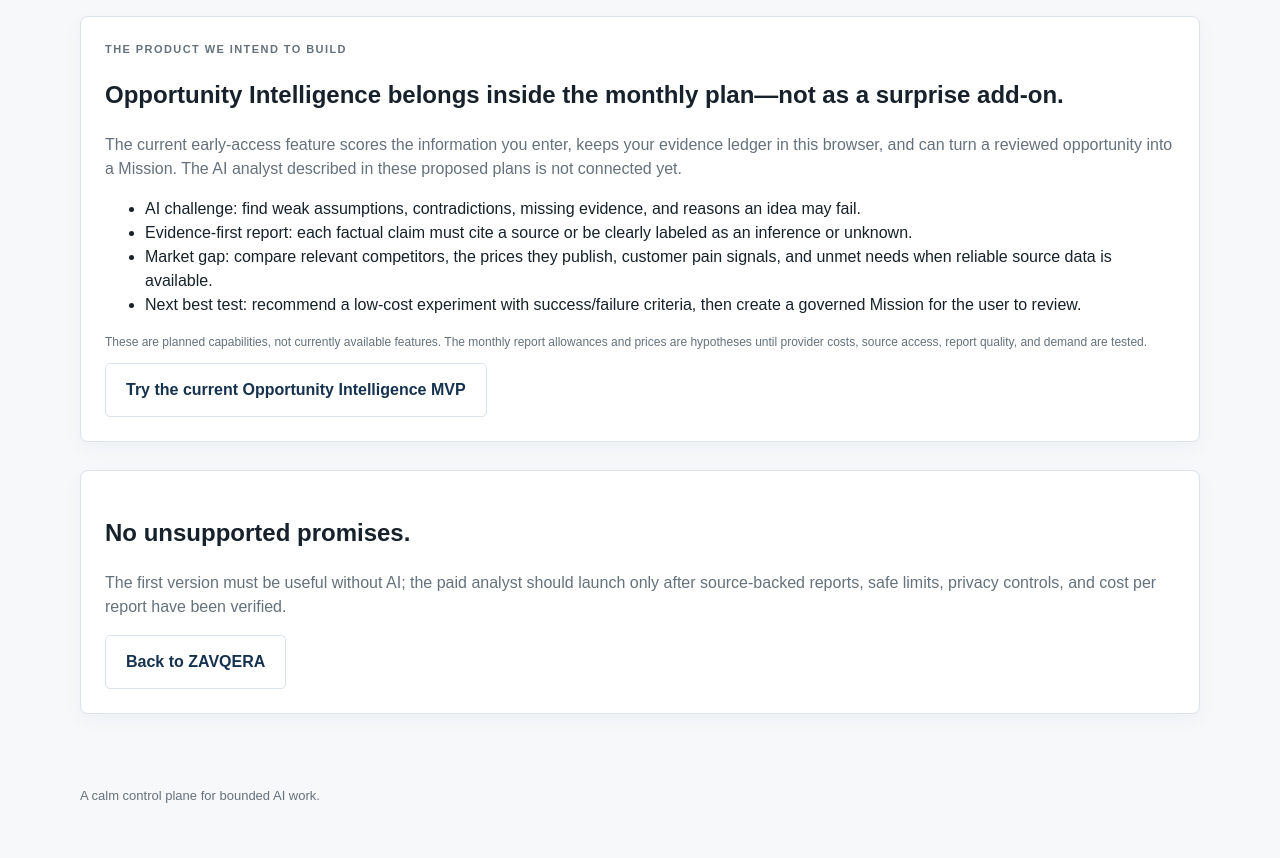
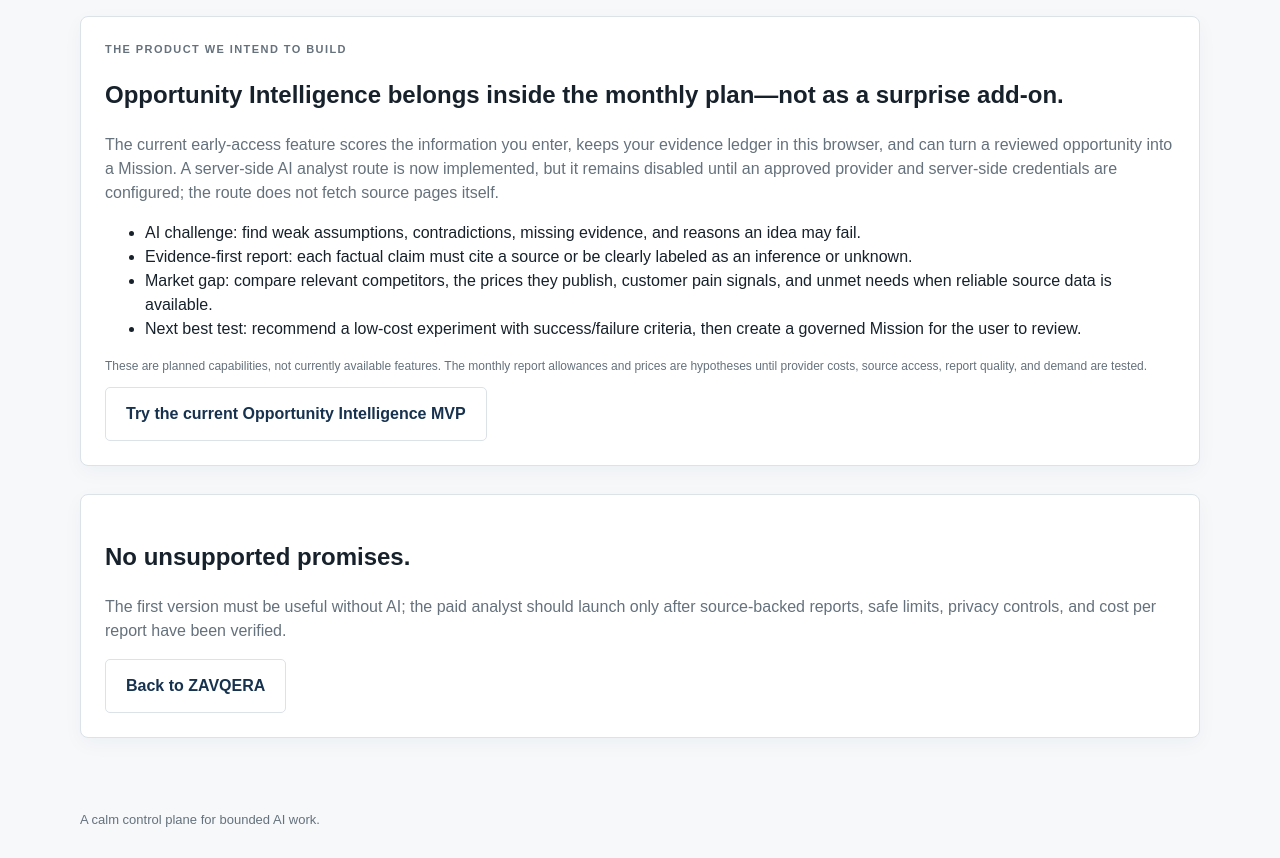
Before and after one commit to abdalrhmanata-gif/Nexo, a Next.js app in the folder apps/web/: page /pricing in a window 1280 px wide. Shown: the part 1080-1938 px from the top of the page. Before the commit the page ends 1914 px from the top, so only its background shows below. Built offline with nearby package versions, Linux system fonts and the light colour scheme; no server answers.

Commit message:
docs(web): clarify AI analyst is implemented but disabled by default

```diff
--- a/apps/web/app/pricing/page.tsx
+++ b/apps/web/app/pricing/page.tsx
@@ -72,7 +72,7 @@
     <section className="pricing-note card" aria-labelledby="opportunity-intelligence-pricing-heading">
       <p className="eyebrow"><LocalizedText en="The product we intend to build" /></p>
       <h2 id="opportunity-intelligence-pricing-heading"><LocalizedText en="Opportunity Intelligence belongs inside the monthly plan—not as a surprise add-on." /></h2>
-      <p><LocalizedText en="The current early-access feature scores the information you enter, keeps your evidence ledger in this browser, and can turn a reviewed opportunity into a Mission. The AI analyst described in these proposed plans is not connected yet." /></p>
+      <p><LocalizedText en="The current early-access feature scores the information you enter, keeps your evidence ledger in this browser, and can turn a reviewed opportunity into a Mission. A server-side AI analyst route is now implemented, but it remains disabled until an approved provider and server-side credentials are configured; the route does not fetch source pages itself." /></p>
       <ul>
         <li><LocalizedText en="AI challenge: find weak assumptions, contradictions, missing evidence, and reasons an idea may fail." /></li>
         <li><LocalizedText en="Evidence-first report: each factual claim must cite a source or be clearly labeled as an inference or unknown." /></li>
```
